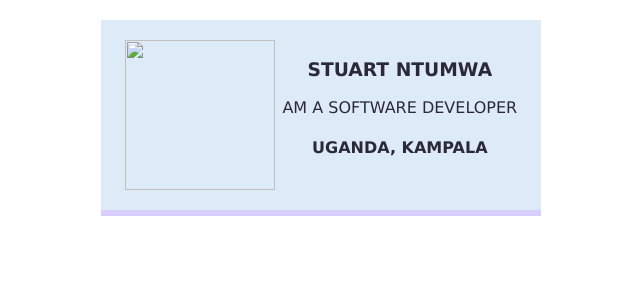
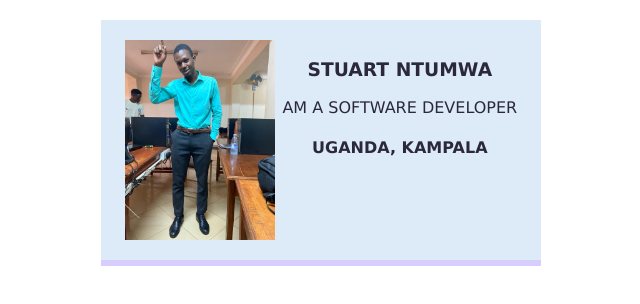
Before and after one commit to cyclingBABY/business-card, a website built with Vite: page index.html in a window 1280 px wide. Shown: the whole page, without its empty margins (319-959 px from the left). Built offline with nearby package versions, Linux system fonts and the light colour scheme; files whose address does not match are found by name.

Commit message:
Update index.html

```diff
--- a/index.html
+++ b/index.html
@@ -4,7 +4,7 @@
     </head>
     <body>
         <div class="card">
-            <img class="avatar" src="images/per.png">
+            <img class="avatar" src="IMG-20240304-WA0015.jpg">
             <div >
                 <h3>STUART NTUMWA</h3>
                 <p>AM A SOFTWARE DEVELOPER</p>
```
